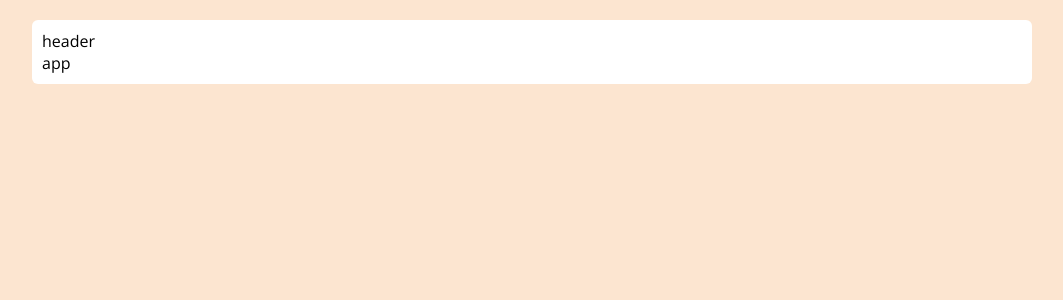
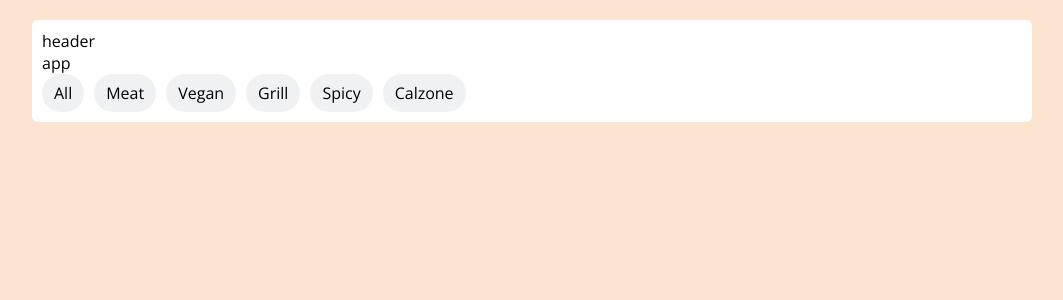
Before and after one commit to bemyexe/pizza-store, a React (Vite) app: page / in a window 1280 px wide. Shown: the top 300 px of the page, without its empty margins (108-1171 px from the left). Built offline with nearby package versions, Linux system fonts and the light colour scheme.

Commit message:
feature(toggle-bar): added toggle-bar

```diff
--- /dev/null
+++ b/src/app/components/shared/toggle-bar/index.tsx
@@ -0,0 +1,24 @@
+import { FC } from "react";
+import { CATEGORIES } from "../../../../data/pizza-categories";
+import Button from "../button";
+import classNames from "classnames";
+
+import "./style.scss";
+
+interface ToggleBarProps {
+  className?: string;
+}
+
+const ToggleBar: FC<ToggleBarProps> = ({ className }) => {
+  return (
+    <div className={classNames("toggle-bar", className)}>
+      {CATEGORIES.map((item, i) => (
+        <Button key={i} onClick={() => {}} title={item}>
+          {item}
+        </Button>
+      ))}
+    </div>
+  );
+};
+
+export default ToggleBar;
--- /dev/null
+++ b/src/app/components/shared/toggle-bar/style.scss
@@ -0,0 +1,4 @@
+.toggle-bar {
+  display: flex;
+  gap: 10px;
+}
--- a/src/app/pages/main-page/index.tsx
+++ b/src/app/pages/main-page/index.tsx
@@ -1,4 +1,5 @@
 import Header from "../../components/header";
+import ToggleBar from "../../components/shared/toggle-bar";
 import "./style.scss";
 
 const MainPage = () => {
@@ -7,6 +8,7 @@ const MainPage = () => {
       <div className="main-app">
         <Header />
         <div>app</div>
+        <ToggleBar />
       </div>
     </div>
   );
--- /dev/null
+++ b/src/data/pizza-categories/index.ts
@@ -0,0 +1 @@
+export const CATEGORIES = ["All", "Meat", "Vegan", "Grill", "Spicy", "Calzone"];
```
